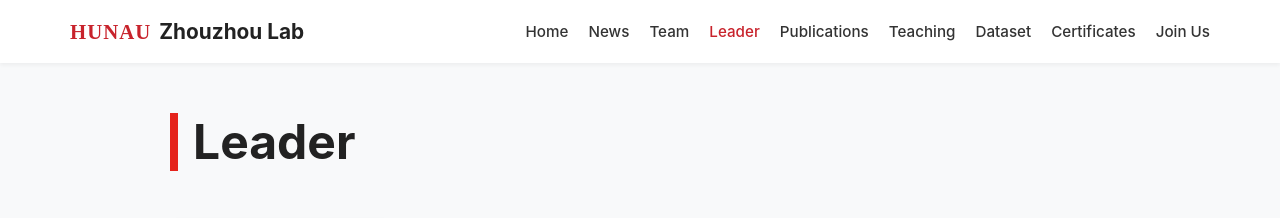
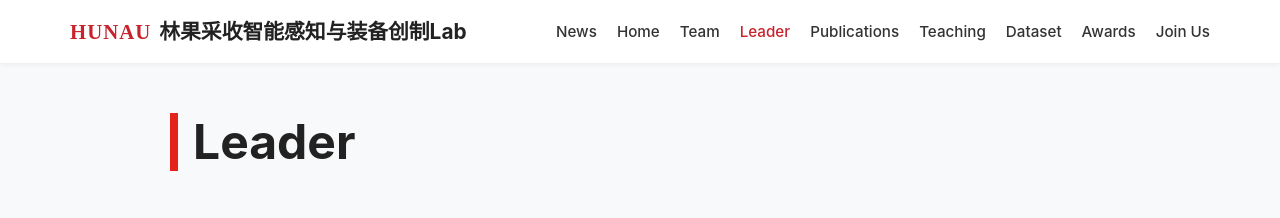
Before and after one commit to AI-Zhouzhou-Lab/AI-Zhouzhou-Lab.github.io, a plain HTML site: page leader.html in a window 1280 px wide. Shown: the top 218 px of the page. Drawn offline with Linux system fonts and the light colour scheme.

Commit message:
Update page title and navigation labels in leader.html

```diff
--- a/leader.html
+++ b/leader.html
@@ -3,7 +3,7 @@
 <head>
     <meta charset="UTF-8">
     <meta name="viewport" content="width=device-width, initial-scale=1.0">
-    <title>Leader | Zhouzhou Lab</title>
+    <title>Leader | 林果采收智能感知与装备创制Lab</title>
     <link rel="stylesheet" href="https://cdnjs.cloudflare.com/ajax/libs/font-awesome/6.0.0/css/all.min.css">
     <style>
         * { margin: 0; padding: 0; box-sizing: border-box; }
@@ -62,17 +62,17 @@
 <body>
     <header>
         <div class="nav-container">
-            <div class="logo"><span style="color: #c8232c; font-weight: 800; font-family: 'Times New Roman', serif; letter-spacing: 1px; margin-right: 8px;">HUNAU</span> Zhouzhou Lab</div>
+            <div class="logo"><span style="color: #c8232c; font-weight: 800; font-family: 'Times New Roman', serif; letter-spacing: 1px; margin-right: 8px;">HUNAU</span> 林果采收智能感知与装备创制Lab</div>
             <nav>
                 <ul>
+                    <li><a href="news.html">News</a></li>
                     <li><a href="index.html">Home</a></li>
-                    <li><a href="news.html">News</a></li>
                     <li><a href="team.html">Team</a></li>
                     <li><a href="leader.html" class="active">Leader</a></li>
                     <li><a href="publications.html">Publications</a></li>
                     <li><a href="teaching.html">Teaching</a></li>
                     <li><a href="dataset.html">Dataset</a></li>
-                    <li><a href="certificates.html">Certificates</a></li>
+                    <li><a href="certificates.html">Awards</a></li>
                     <li><a href="joinus.html">Join Us</a></li>
                 </ul>
             </nav>
```
